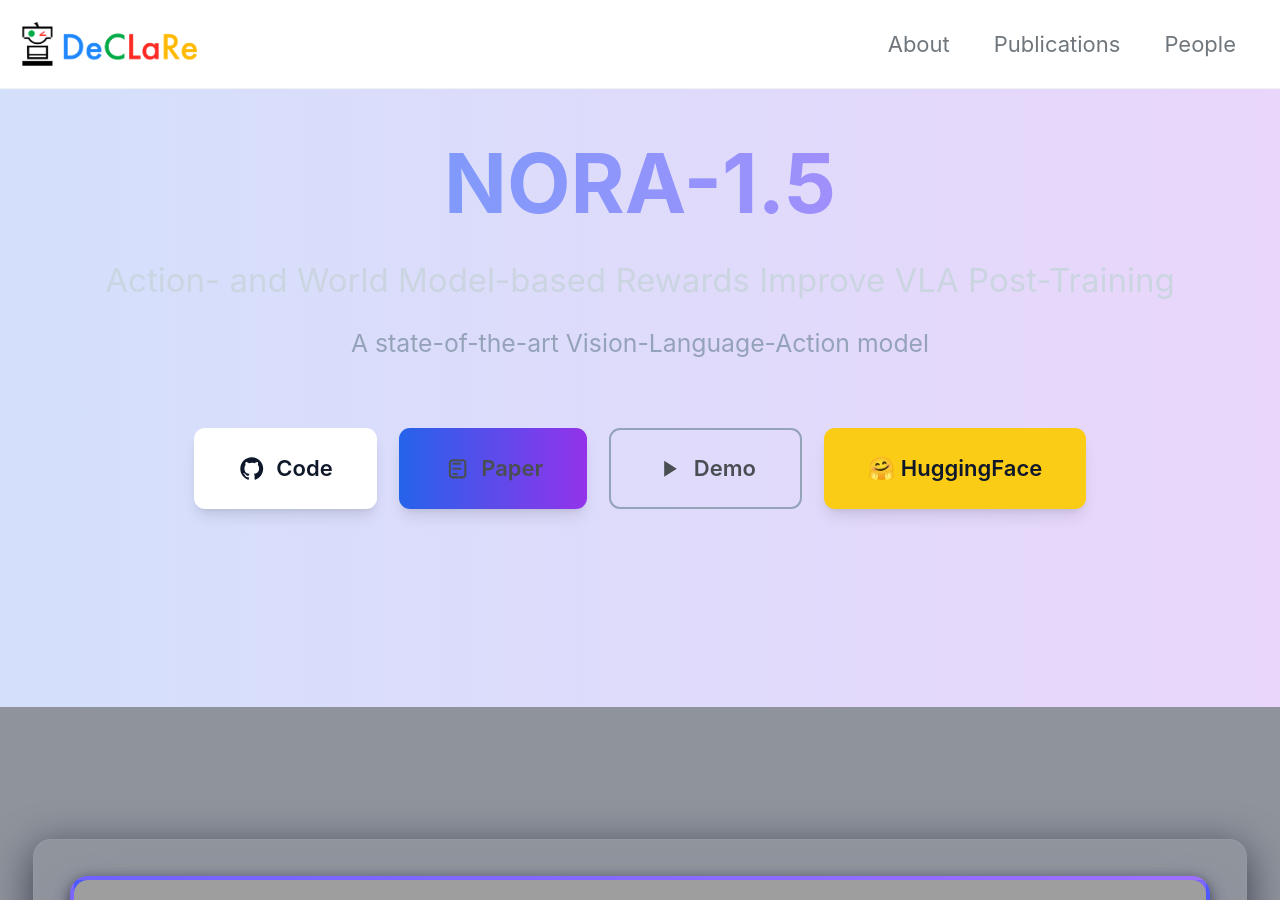
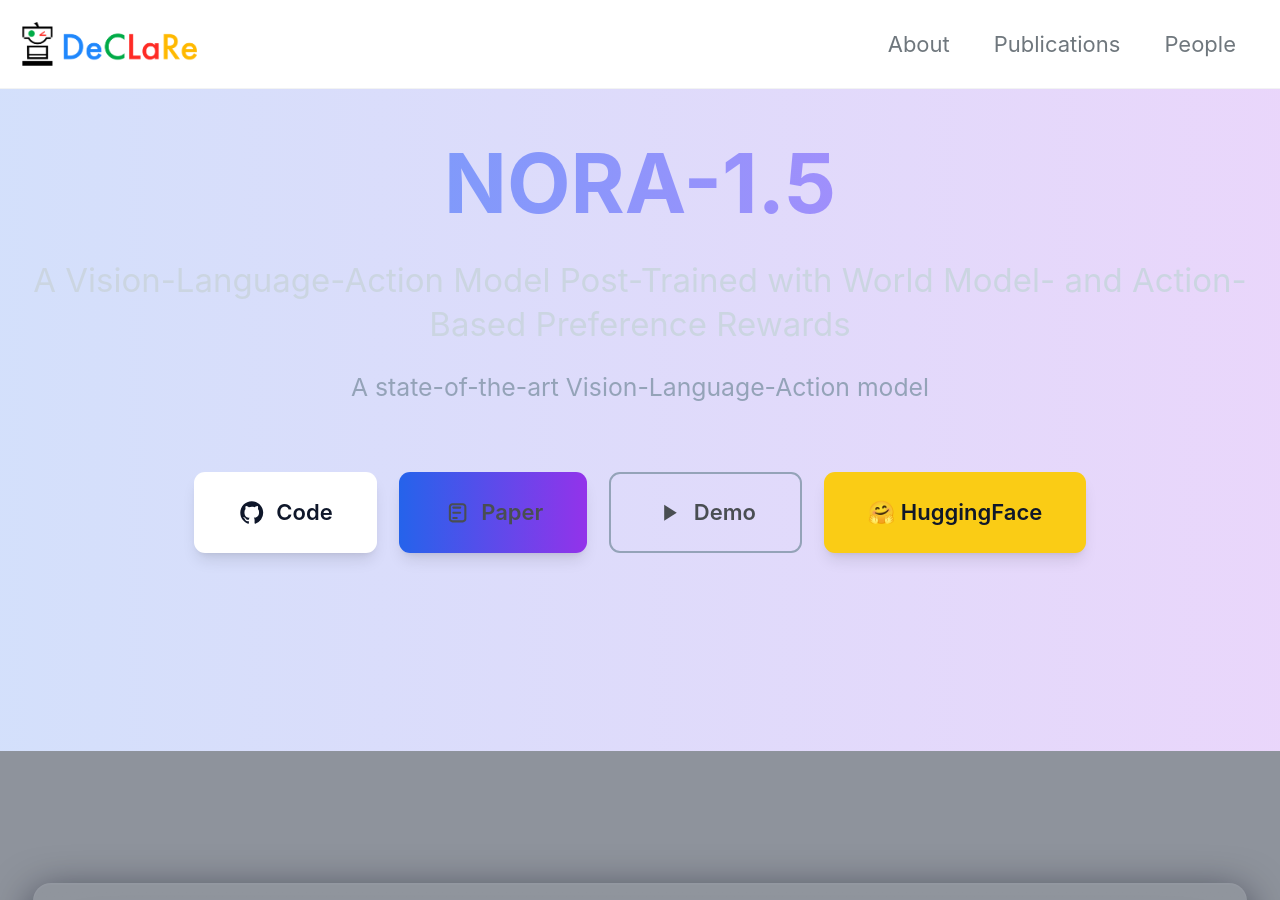
Before and after one commit to declare-lab/declare-lab.github.io, a Jekyll site: the page nora-1.5.html, which Jekyll copies as it is, in a window 1280 px wide and 900 px high, scrolled down 354 px. Built offline with Jekyll 4.4.1, drawn with Linux system fonts in a browser that asks for light colours; cached includes are drawn as plain includes; nearby versions of some CDN libraries; our own code applies the rules of GitHub Pages for plain Markdown files.

Commit message:
Update title

```diff
--- a/nora-1.5.html
+++ b/nora-1.5.html
@@ -66,7 +66,7 @@
           <img src="https://declare-lab.github.io/assets/images/nora1.5-new.png" alt="NORA Logo" class="w-40 h-40 object-contain" />
         </div>
         <h1 class="text-6xl font-bold mb-6 bg-clip-text text-transparent bg-gradient-to-r from-blue-400 to-purple-400">NORA-1.5</h1>
-        <p class="text-2xl text-slate-300 mb-4">Action- and World Model-based Rewards Improve VLA Post-Training</p>
+        <p class="text-2xl text-slate-300 mb-4">A Vision-Language-Action Model Post-Trained with World Model- and Action-Based Preference Rewards</p>
         <p class="text-lg text-slate-400 mb-12 max-w-3xl mx-auto">A state-of-the-art Vision-Language-Action model</p>
 <div class="flex flex-wrap justify-center gap-4 mb-16">
 
```
